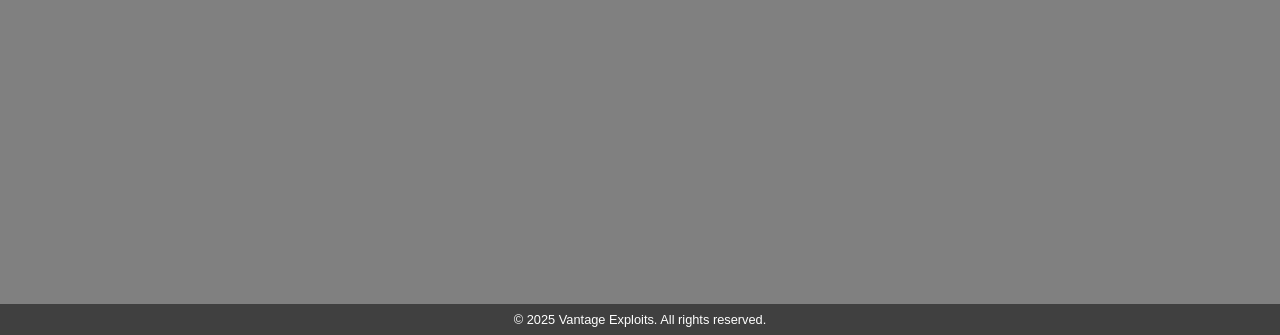
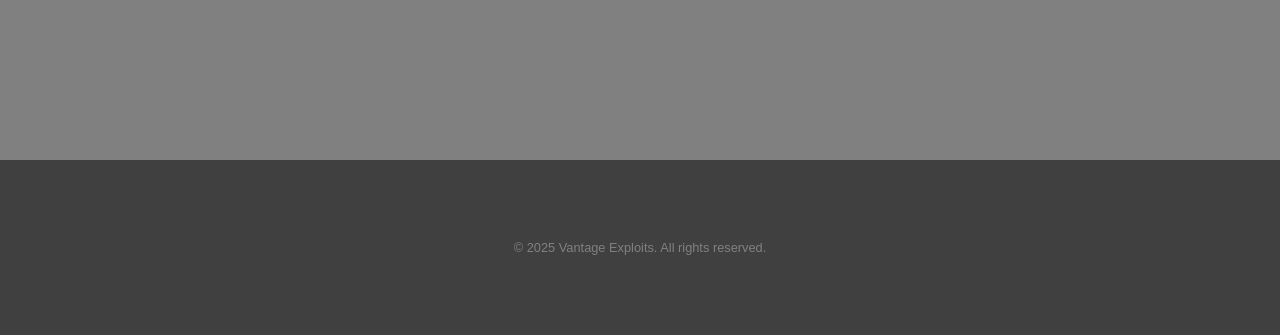
Before and after one commit to 94711790/VE, a plain HTML site: page index.html in a window 1280 px wide. Shown: the part 465-800 px from the top of the page. Drawn offline with Linux system fonts and the light colour scheme.

Commit message:
Update index.html

```diff
--- a/index.html
+++ b/index.html
@@ -38,8 +38,9 @@
 
     footer {
       background-color: #404040;
+      color: gray;
       text-align: center;
-      padding: 0.5rem;
+      padding: 5rem;
       font-size: 0.8rem;
     }
   </style>
```
